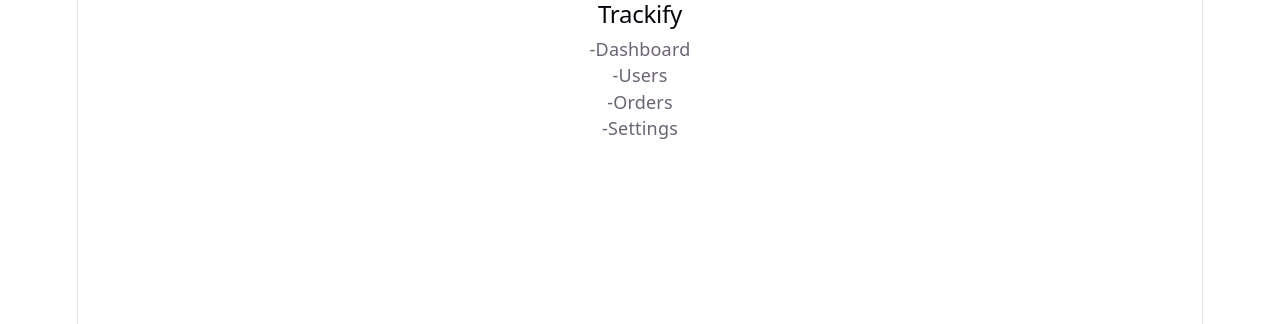
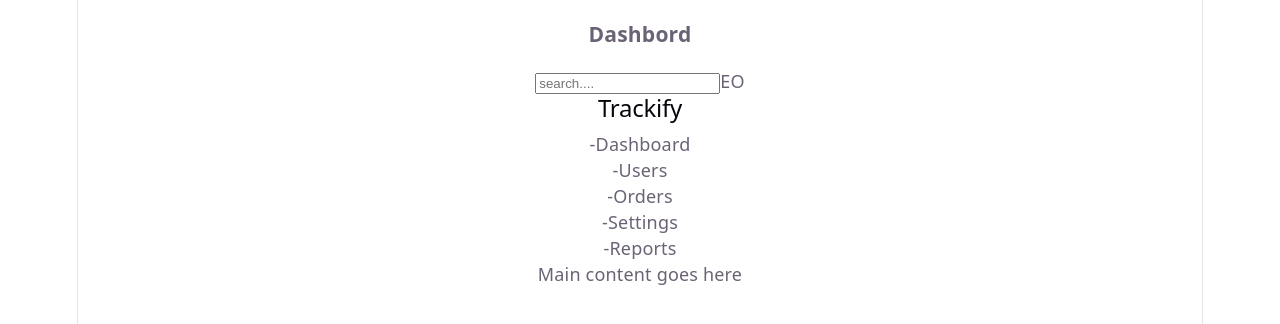
Before and after one commit to edwinonkundi68-cyber/trackify, a React (Vite) app: page / in a window 1280 px wide. Shown: the top 324 px of the page. Built offline with nearby package versions, Linux system fonts and the light colour scheme.

Commit message:
Day 7: Topbar component and dashboard shell

```diff
--- a/src/App.tsx
+++ b/src/App.tsx
@@ -1,10 +1,17 @@
+import Sidebar from "./components/Sidebar";
+import Topbar from "./components/Topbar";
 
-import Sidebar from "./components/Sidebar";
 function App(){
   return(
-    <>
-    <Sidebar appName="Trackify" isLoggedIn={true}/>
-    </>
+    <div>
+      <Topbar/>
+      <div>
+        <Sidebar appName="Trackify" isLoggedIn={true}/>
+        <main>
+          <p>Main content goes here</p>
+        </main>
+      </div>
+    </div>
   )
 }
 export default App
--- a/src/components/Sidebar.tsx
+++ b/src/components/Sidebar.tsx
@@ -8,6 +8,7 @@ const navItems =[
     {id:2, icon: "-", label:"Users"},
     {id:3, icon: "-", label: "Orders"},
     {id:4, icon: "-", label:"Settings"},
+    {id:5, icon: "-", label: "Reports"},
 ]
 function Sidebar(props:SidebarProps){
     return(
--- /dev/null
+++ b/src/components/Topbar.tsx
@@ -0,0 +1,10 @@
+function Topbar(){
+    return(
+        <div>
+            <h3>Dashbord</h3>
+            <input type="text" placeholder="search...." />
+            <span>EO</span>
+        </div>
+    )
+}
+export default Topbar
```
